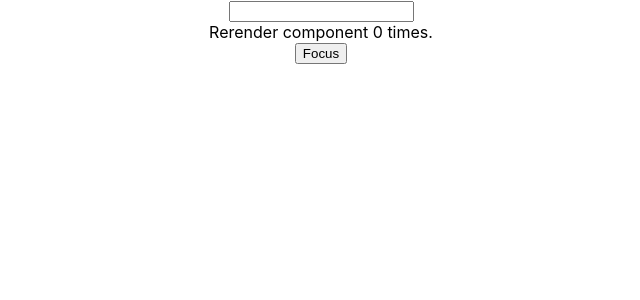
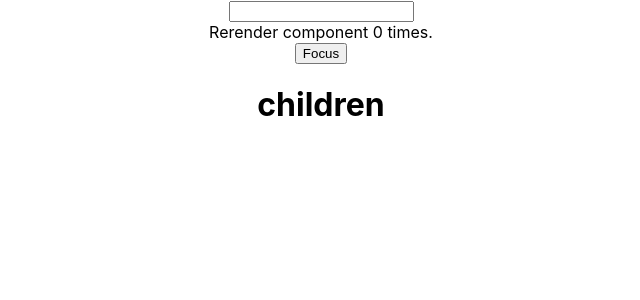
Before and after one commit to suniLPATIDARr/react-hooks, a React (Create React App) app: page / in a window 1280 px wide. Shown: the top 300 px of the page, without its empty margins (319-959 px from the left). Built offline with nearby package versions, Linux system fonts and the light colour scheme.

Commit message:
choldren

```diff
--- a/src/App.js
+++ b/src/App.js
@@ -4,7 +4,9 @@ import ComponentCustom from "./Components/useRef/focusInput";
 function App() {
   return (
     <div className="App">
-        <ComponentCustom/>
+        <ComponentCustom st={<button>Click</button>}>
+        <h1>children</h1>
+        </ComponentCustom>
     </div>
   );
 }
--- a/src/Components/useRef/focusInput.js
+++ b/src/Components/useRef/focusInput.js
@@ -1,7 +1,7 @@
 /* eslint-disable react-hooks/rules-of-hooks */
 import React, {useRef,useEffect,useState} from 'react';
 
-const index = () => {
+const index = (props) => {
     const [name, setname] = useState('')
     const input = useRef('')
     const count = useRef(0)
@@ -16,6 +16,7 @@ const index = () => {
     useEffect(()=>{
         count.current=count.current+1;
     },)
+    console.log(props.children);
   return (
     <div>
         <input ref={input} onChange={inputChange} value={name} type={'text'}/>
@@ -23,6 +24,7 @@ const index = () => {
         Rerender component {count.current} times.
         <br/>
         <button onClick={clickHandler}>Focus</button>
+        {props.children}
     </div>
   )
 }
```
